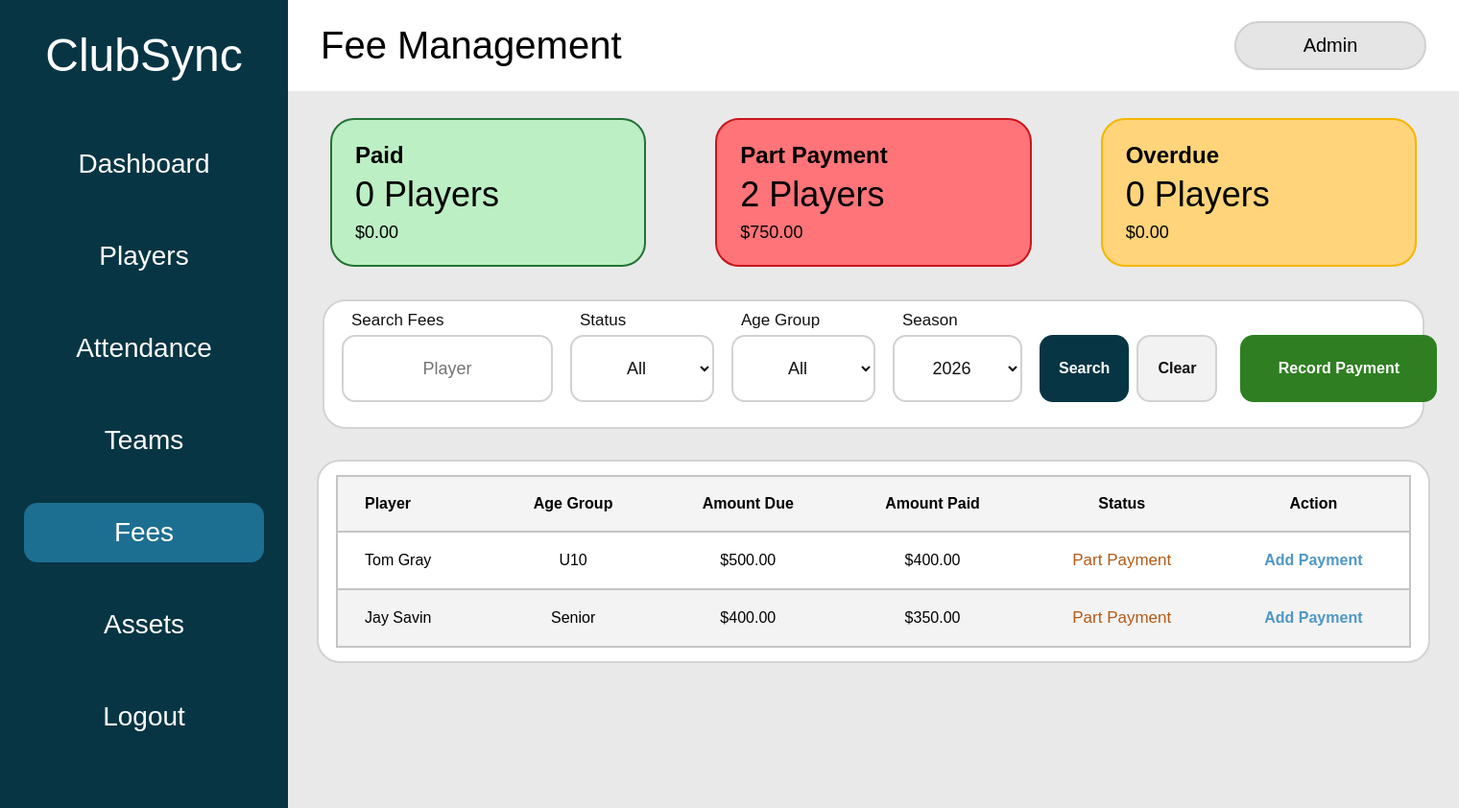
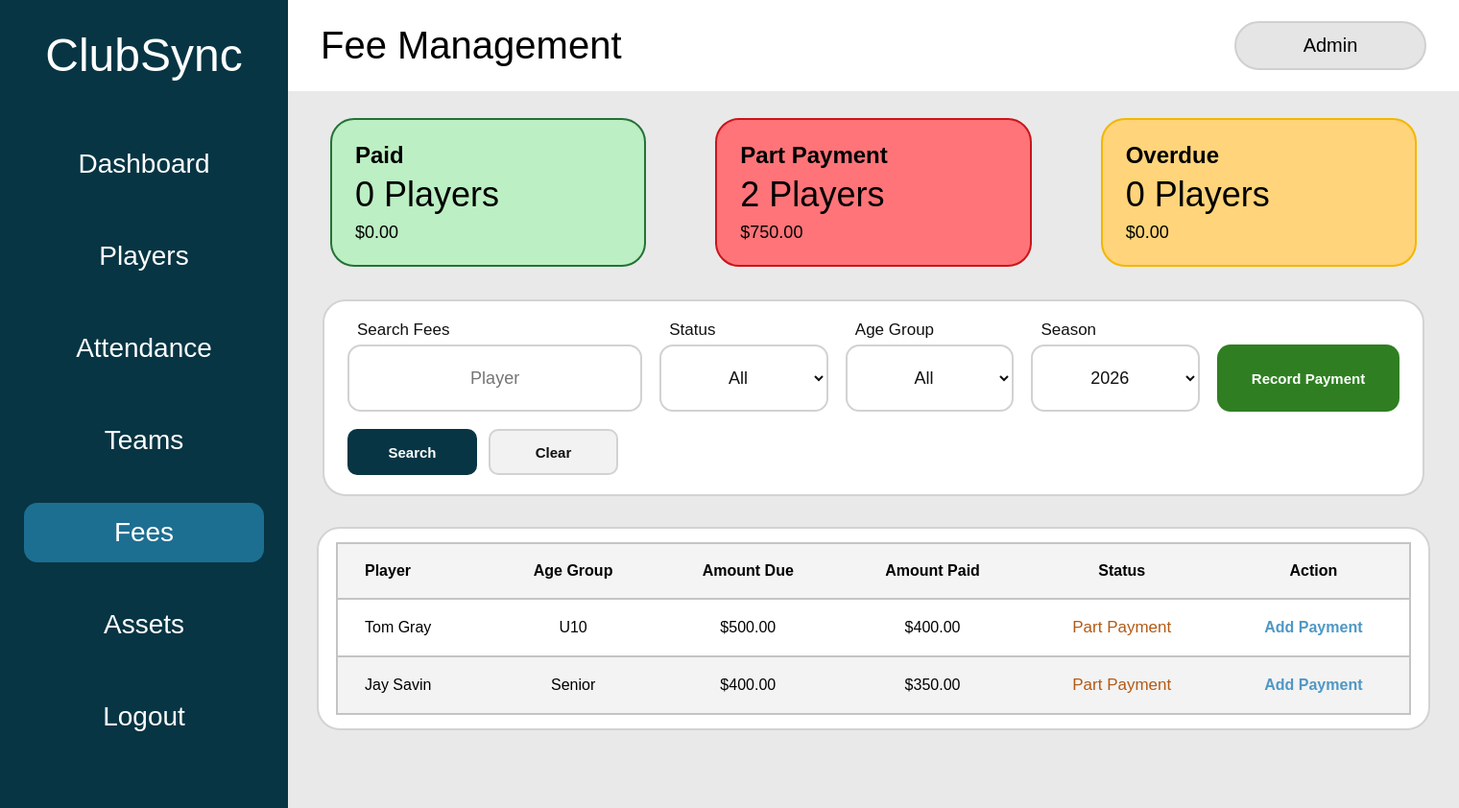
Before and after one commit to Harnaav07/ClubSync, a Flask app: page /fees in a window 1520 px wide. Shown: the whole page at 96% size. Run offline with Flask 3, Linux system fonts and the light colour scheme; a user stored in the database is signed in; data comes from the database, SQL or seed files in the repository; both versions use the stored data as it was after the commit.

Commit message:
Complete fees management page with payment tracking and dashboard integration

```diff
--- a/static/css/style.css
+++ b/static/css/style.css
@@ -1684,11 +1684,11 @@ body {
     }
 }
 
-
 /* Fees management page */
 
 .fees-page {
     min-height: 100vh;
+    overflow-x: hidden;
     background: #e9e9e9;
 }
 
@@ -1763,25 +1764,49 @@ body {
     background: #ffd47a;
 }
 
+
 /* Fee filters */
 
 .fees-filter-card {
-    display: flex;
-    align-items: flex-end;
-    gap: 24px;
+    display: grid;
+    width: calc(100% - 12px);
+    max-width: 100%;
+    grid-template-columns:
+        minmax(180px, 1.4fr)
+        minmax(125px, 0.8fr)
+        minmax(125px, 0.8fr)
+        minmax(125px, 0.8fr)
+        190px;
+    grid-template-areas:
+        "player status age season record"
+        "actions actions actions actions actions";
+    gap: 14px 18px;
     margin: 0 6px 32px;
-    padding: 10px 18px 26px;
+    padding: 20px 24px;
+    overflow: hidden;
     border: 2px solid #d3d3d3;
     border-radius: 24px;
     background: #ffffff;
 }
 
 .fees-filter-form {
-    display: grid;
-    grid-template-columns: minmax(220px, 1.55fr) minmax(150px, 0.9fr) minmax(150px, 0.85fr) minmax(135px, 0.8fr) auto;
-    flex: 1;
-    gap: 18px;
-    align-items: end;
+    display: contents;
+}
+
+.fees-search-field {
+    grid-area: player;
+}
+
+.fees-filter-form > .fees-filter-field:nth-of-type(2) {
+    grid-area: status;
+}
+
+.fees-filter-form > .fees-filter-field:nth-of-type(3) {
+    grid-area: age;
+}
+
+.fees-filter-form > .fees-filter-field:nth-of-type(4) {
+    grid-area: season;
 }
 
 .fees-filter-field {
@@ -1819,28 +1844,35 @@ body {
 
 .fees-filter-actions {
     display: flex;
-    gap: 8px;
+    grid-area: actions;
     align-items: center;
+    justify-content: flex-start;
+    gap: 12px;
+    margin-top: 4px;
 }
 
 .fees-search-button,
-.fees-clear-button,
-.record-payment-button {
+.fees-clear-button {
     display: inline-flex;
-    min-height: 70px;
+    width: 135px;
+    min-width: 135px;
+    height: 48px;
     align-items: center;
     justify-content: center;
+    padding: 0 18px;
+    border-radius: 10px;
+    font: inherit;
+    font-size: 15px;
+    font-weight: 700;
+    line-height: 1;
+    text-align: center;
+    text-decoration: none;
+    white-space: nowrap;
+    cursor: pointer;
+}
+
+.fees-search-button {
     border: none;
-    border-radius: 14px;
-    padding: 0 20px;
-    font: inherit;
-    font-size: 16px;
-    font-weight: 700;
-    text-decoration: none;
-    cursor: pointer;
-}
-
-.fees-search-button {
     background: #073544;
     color: #ffffff;
 }
@@ -1852,10 +1884,24 @@ body {
 }
 
 .record-payment-button {
-    min-width: 205px;
-    flex-shrink: 0;
+    display: inline-flex;
+    width: 190px;
+    min-width: 190px;
+    height: 70px;
+    grid-area: record;
+    align-self: end;
+    align-items: center;
+    justify-content: center;
+    padding: 0 18px;
+    border: none;
+    border-radius: 14px;
     background: #2f7f22;
     color: #ffffff;
+    font: inherit;
+    font-size: 15px;
+    font-weight: 700;
+    white-space: nowrap;
+    cursor: pointer;
 }
 
 .fees-search-button:hover {
--- a/templates/teams.html
+++ b/templates/teams.html
@@ -71,7 +71,7 @@
 
             <div class="user-box">
 
-                {{ session["name"] }} | {{ session["role"] }}
+                {{ session["role"] }}
             </div>
         </div>
 
```
Also changed, not shown: other parts of static/css/style.css (+34 -31 lines), templates/dashboard.html (+5 -2 lines), clubsync.db.
